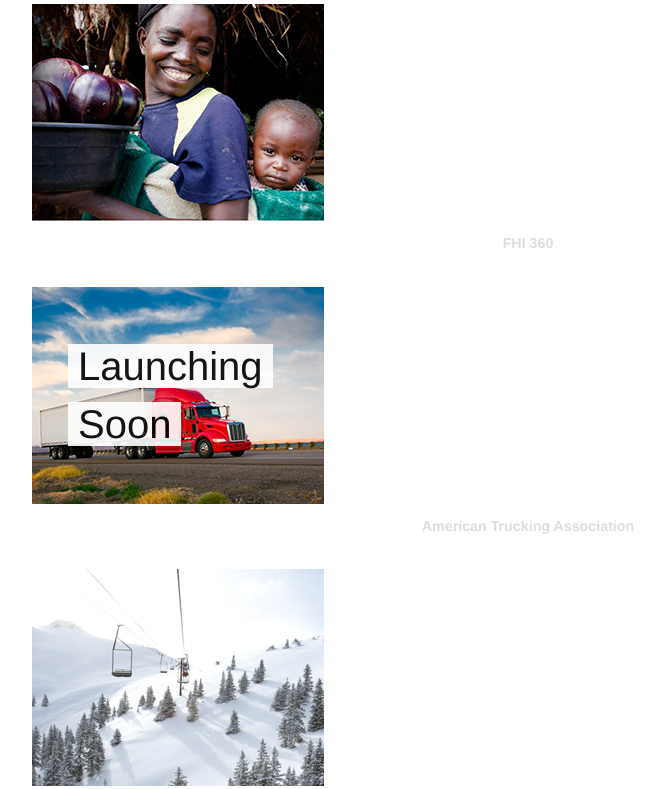
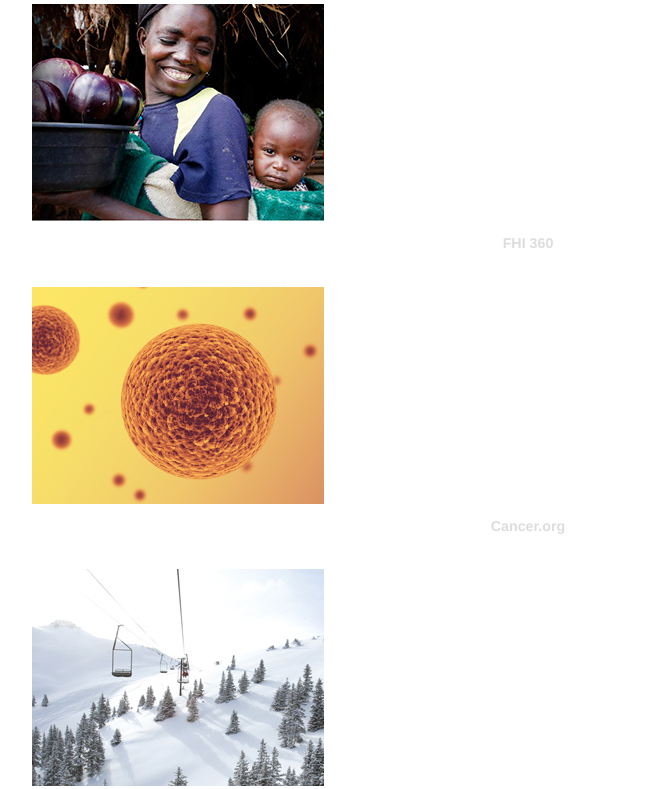
Before and after one commit to leobauza/saforian, a PHP site: page / in a window 1280 px wide. Shown: the part 5599-6388 px from the top of the page, without its empty margins (112-776 px from the left). Run offline with PHP 8.4, Linux system fonts and the light colour scheme; some libraries are stand-ins or nearby versions.

Commit message:
added cancer.org to homepage work

```diff
--- a/index.php
+++ b/index.php
@@ -289,9 +289,8 @@
 					<p>FHI 360</p>
 				</article>
 				<article class="item safo-client first-page">
-					<a href='../CaseStudies/ATA'><img src='images/site/client-thumbnails/ata.jpg' alt='American Trucking Association' /></a>
-					<div class="port-overlay"><span class="port-strip">Launching</span><br/><span class="port-strip">Soon</span></div>
-					<p>American Trucking Association</p>
+					<a href='../CaseStudies/Cancer' class="ignore"><img src='images/site/client-thumbnails/cancer.jpg' alt='Cancer.org' /></a>
+					<p>Cancer.org</p>
 				</article>
 				<!--
 				<article class="item safo-client first-page">
```
Also changed, not shown: images/site/client-thumbnails/cancer.jpg (added).
